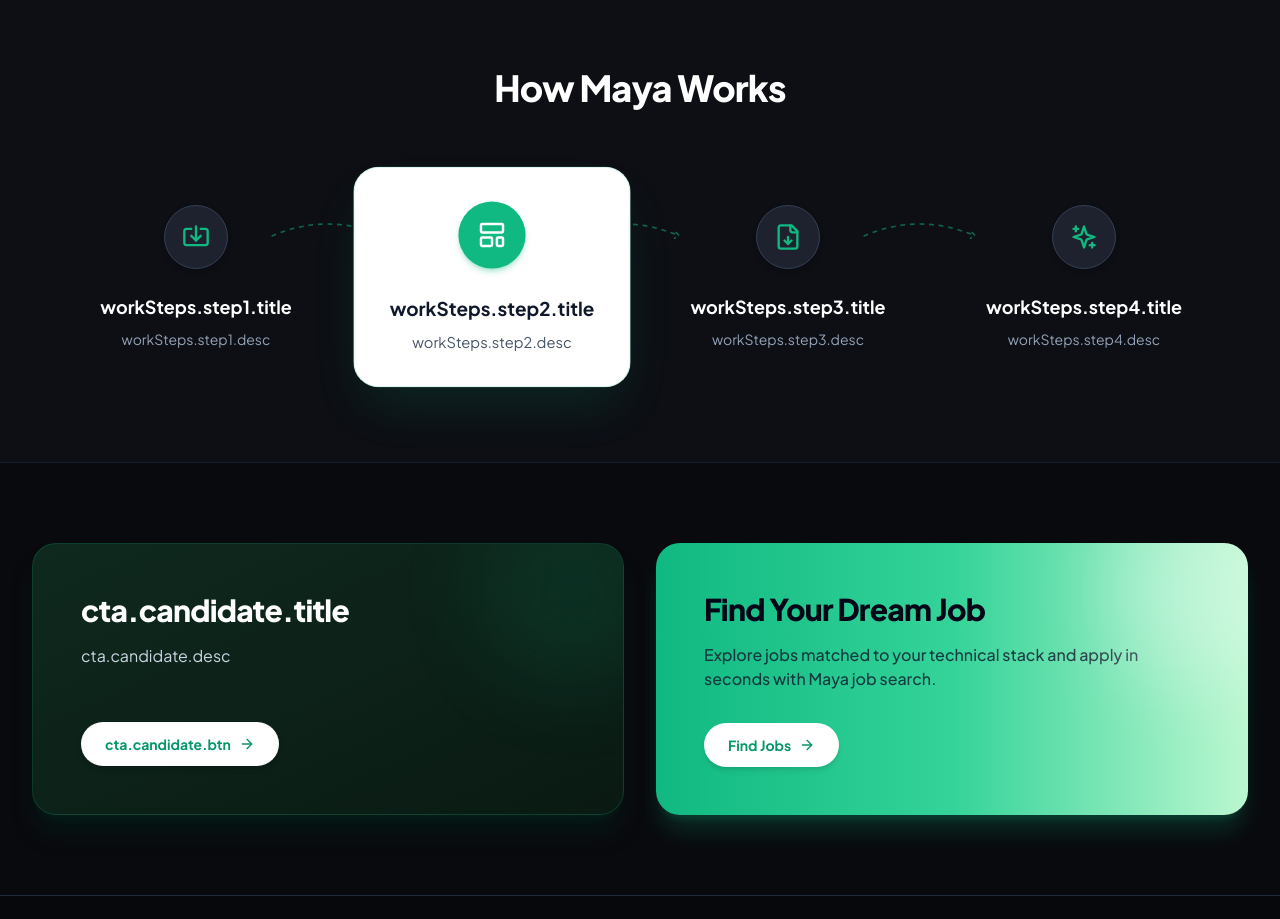
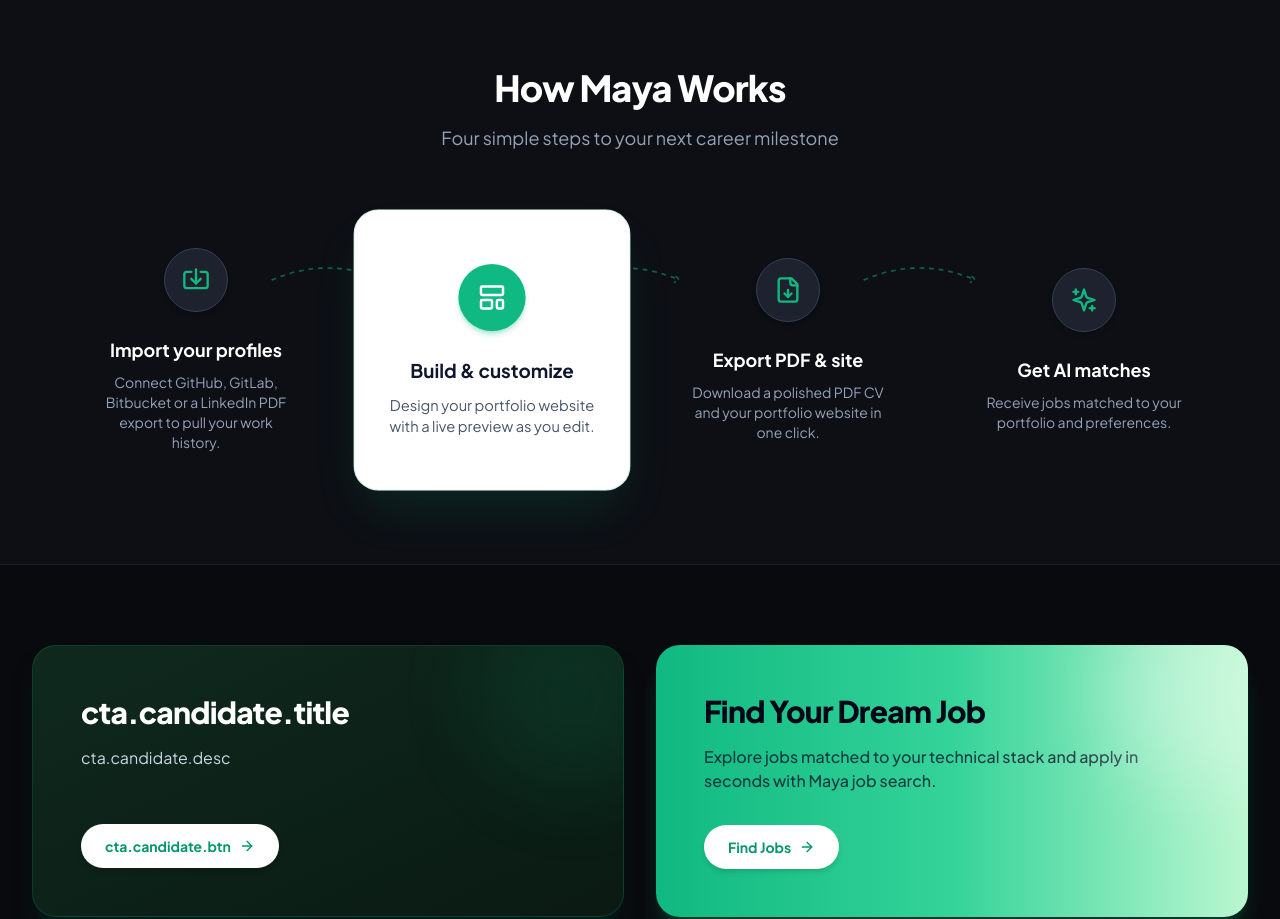
Before and after one commit to yuzutaru/mayaagentjob-web, a React (Vite) app: page / in a window 1280 px wide. Shown: the part 1400-2319 px from the top of the page. Built offline with nearby package versions, Linux system fonts and the light colour scheme; no server answers.

Commit message:
Feat(HowWeWorkSection): localize How Maya Works steps and render subtitle

```diff
--- a/src/core/i18n/translations/en.ts
+++ b/src/core/i18n/translations/en.ts
@@ -58,6 +58,24 @@
   howItWorks: {
     title: 'How Maya Works',
     subtitle: 'Four simple steps to your next career milestone',
+  },
+  workSteps: {
+    step1: {
+      title: 'Import your profiles',
+      desc: 'Connect GitHub, GitLab, Bitbucket or a LinkedIn PDF export to pull your work history.',
+    },
+    step2: {
+      title: 'Build & customize',
+      desc: 'Design your portfolio website with a live preview as you edit.',
+    },
+    step3: {
+      title: 'Export PDF & site',
+      desc: 'Download a polished PDF CV and your portfolio website in one click.',
+    },
+    step4: {
+      title: 'Get AI matches',
+      desc: 'Receive jobs matched to your portfolio and preferences.',
+    },
   },
   cta: {
     becomeCandidate: 'Build Your Portfolio',
--- a/src/core/i18n/translations/id.ts
+++ b/src/core/i18n/translations/id.ts
@@ -58,6 +58,24 @@
   howItWorks: {
     title: 'Cara Kerja Maya',
     subtitle: 'Empat langkah mudah menuju jenjang karir Anda berikutnya',
+  },
+  workSteps: {
+    step1: {
+      title: 'Impor profil Anda',
+      desc: 'Hubungkan GitHub, GitLab, Bitbucket atau ekspor PDF LinkedIn untuk menarik riwayat pekerjaan Anda.',
+    },
+    step2: {
+      title: 'Bangun & sesuaikan',
+      desc: 'Desain website portofolio Anda dengan pratinjau langsung saat mengedit.',
+    },
+    step3: {
+      title: 'Ekspor PDF & situs',
+      desc: 'Unduh CV PDF yang rapi dan website portofolio Anda dalam satu klik.',
+    },
+    step4: {
+      title: 'Dapatkan kecocokan AI',
+      desc: 'Terima pekerjaan yang cocok dengan portofolio dan preferensi Anda.',
+    },
   },
   cta: {
     becomeCandidate: 'Bangun Portofolio Anda',
--- a/src/presentation/components/home/HomeNavbar.tsx
+++ b/src/presentation/components/home/HomeNavbar.tsx
@@ -52,10 +52,14 @@
 
         <nav className="hidden md:flex items-center gap-8 text-sm font-medium text-slate-600 dark:text-slate-300">
           <a
-            href="#community"
+            href="/portfolio"
+            onClick={(e) => {
+              e.preventDefault();
+              navigate('/portfolio');
+            }}
             className="hover:text-emerald-500 dark:hover:text-emerald-400 transition-colors"
           >
-            {t('nav.community')}
+            {t('nav.portfolio')}
           </a>
           <a
             href="/jobs"
@@ -69,6 +73,12 @@
             <ChevronDown className="w-4 h-4 opacity-70" />
           </a>
           <a
+            href="#community"
+            className="hover:text-emerald-500 dark:hover:text-emerald-400 transition-colors"
+          >
+            {t('nav.community')}
+          </a>
+          <a
             href="#companies"
             className="flex items-center gap-1 hover:text-emerald-500 dark:hover:text-emerald-400 transition-colors"
           >
@@ -80,16 +90,6 @@
             className="hover:text-emerald-500 dark:hover:text-emerald-400 transition-colors"
           >
             {t('nav.salaries')}
-          </a>
-          <a
-            href="/portfolio"
-            onClick={(e) => {
-              e.preventDefault();
-              navigate('/portfolio');
-            }}
-            className="hover:text-emerald-500 dark:hover:text-emerald-400 transition-colors"
-          >
-            {t('nav.portfolio')}
           </a>
         </nav>
 
--- a/src/presentation/components/home/HowWeWorkSection.tsx
+++ b/src/presentation/components/home/HowWeWorkSection.tsx
@@ -39,6 +39,9 @@
           <h2 className="text-3xl sm:text-4xl font-extrabold tracking-tight text-slate-900 dark:text-white">
             {t('howItWorks.title')}
           </h2>
+          <p className="mt-4 text-base sm:text-lg text-slate-600 dark:text-slate-400 max-w-2xl mx-auto">
+            {t('howItWorks.subtitle')}
+          </p>
         </div>
 
         {/* Workflow Steps Grid */}
```
